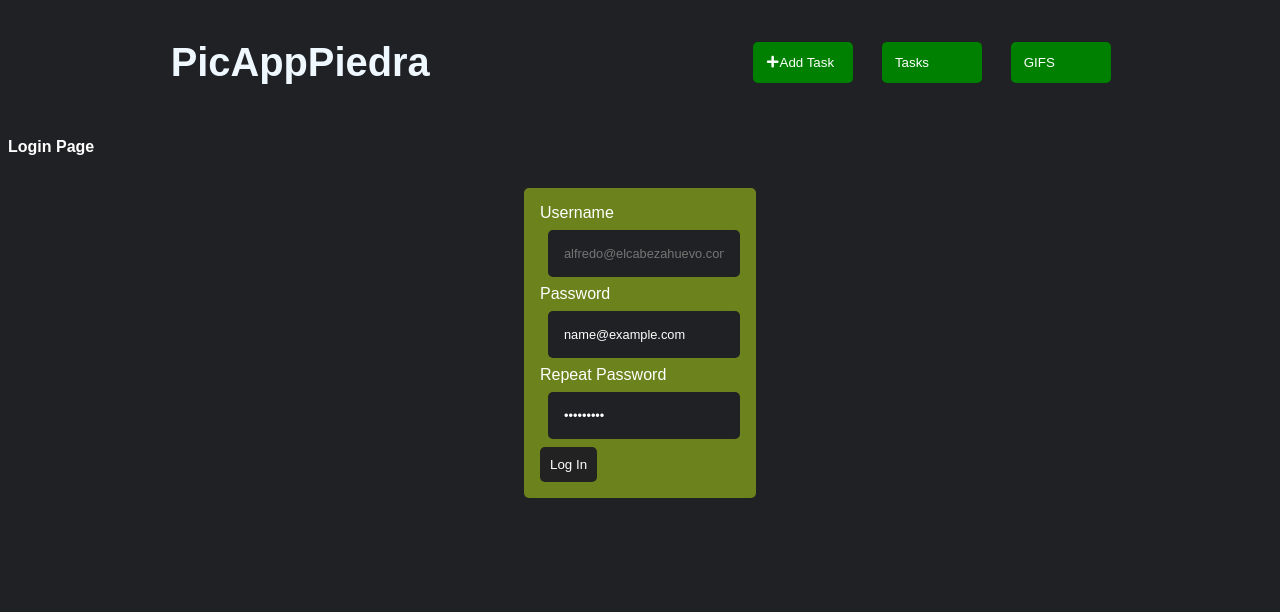
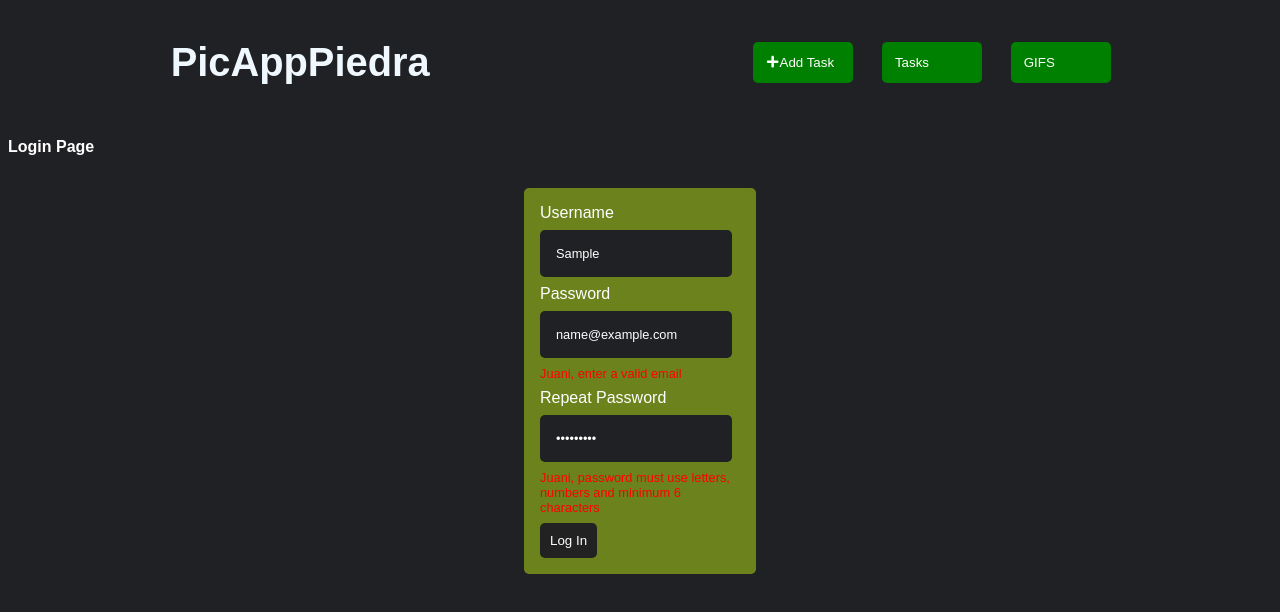
Before and after one commit to E-Hidalgo/context-usereducer-tasks, a React (Create React App) app: page /login in a window 1280 px wide. Both pictures are taken after typing "Sample", "name@example.com", "Sample123" into the empty fields and a click on the button "Log In". Shown: the top 612 px of the page. Built offline with nearby package versions, Linux system fonts and the light colour scheme.

Commit message:
Login Form validation working

```diff
--- a/src/App.css
+++ b/src/App.css
@@ -139,7 +139,7 @@
 
 .input {
   width: 10rem;
-  margin: .5rem;
+  margin: .5rem 0;
   padding: 1rem;
   background-color: #202124;
   border: none;
@@ -183,3 +183,9 @@
   display: grid;
   grid-template-columns: repeat(5, 1fr);
 }
+
+.errorForm {
+  font-size: 0.8rem;
+  color: red;
+  margin-bottom: 0.5rem
+}
--- a/src/components/Login.js
+++ b/src/components/Login.js
@@ -9,39 +9,60 @@ function Login() {
       <Formik
         initialValues={{
           name: "",
-          email: ""
+          email: "",
+          password: ""
         }}
         validate={(values) => {
-          if (!values.nombre) {
-            console.log("Escribe algún texto")
+          let errors = {}
+
+          if (!values.name) {
+            errors.name = "Juani, please add an username"
+          } else if (!/^[a-zA-ZÀ-ÿ\s]{1,40}$/.test(values.name)) {
+            errors.name = "Juani, write a normal name, asshole"
+
           }
+          if (!values.email) {
+            errors.email = "Juani, please add an email"
+          } else if (/^[a-zA-Z0-9_.+-]+@[a-zA-Z0-9-]+\.[a-zA-Z0-9-.]+$/.test(values.email)) {
+            errors.email = "Juani, enter a valid email"
+
+          }
+
+          if (!values.password) {
+            errors.password = "Juani please, check your password"
+          } else if (/^(?=.*?[A-Z])(?=.*?[a-z])(?=.*?[0-9])[A-Za-z0-9]{6,}$/.test(values.password)) {
+            errors.password = "Juani, password must use letters, numbers and minimum 6 characters"
+
+          }
+          return errors
         }}
-        onSubmit={(values) => {
-          console.log(values)
-          console.log("formulario enviado")
+        onSubmit={() => {
+          console.log("form sent")
         }}
       >
-        {({ values, handleSubmit, handleChange, handleBlur }) => (
+        {({ values, errors, touched, handleSubmit, handleChange, handleBlur }) => (
           <form className="formContainer" onSubmit={handleSubmit}>
             <div>
-              <label htmlFor="userName">
+              <label htmlFor="name">
                 Username
+
                 <input
                   type="text"
-                  name="userName"
-                  id="userName"
-                  placeholder="alfredo@elcabezahuevo.com"
+                  name="name"
+                  id="name"
+                  placeholder="user name"
                   className="input"
                   value={values.name}
                   onChange={handleChange}
                   onBlur={handleBlur}
-
                 />
               </label>
+
+              {touched.name && errors.name && <div className="errorForm">{errors.name}</div>}
             </div>
 
             <div>
-              <label htmlFor="password">
+              <label htmlFor="email">
                 Password
                 <input
                   type="email"
@@ -52,23 +73,28 @@ function Login() {
                   value={values.email}
                   onChange={handleChange}
                   onBlur={handleBlur}
-
                 />
               </label>
+              {touched.email && errors.email && <div className="errorForm">{errors.email}</div>}
 
             </div>
             <div>
-              <label htmlFor="Password">
+              <label htmlFor="password">
                 Repeat Password
                 <input
                   type="password"
                   name="password"
                   id="password"
+                  value={values.password}
+                  onChange={handleChange}
+                  onBlur={handleBlur}
                   placeholder=" password"
                   className="input"
 
                 />
               </label>
+              {touched.password && errors.password && <div className="errorForm">{errors.password}</div>}
+
             </div>
             <button className="formButton" type="submit">Log In</button>
 
```
